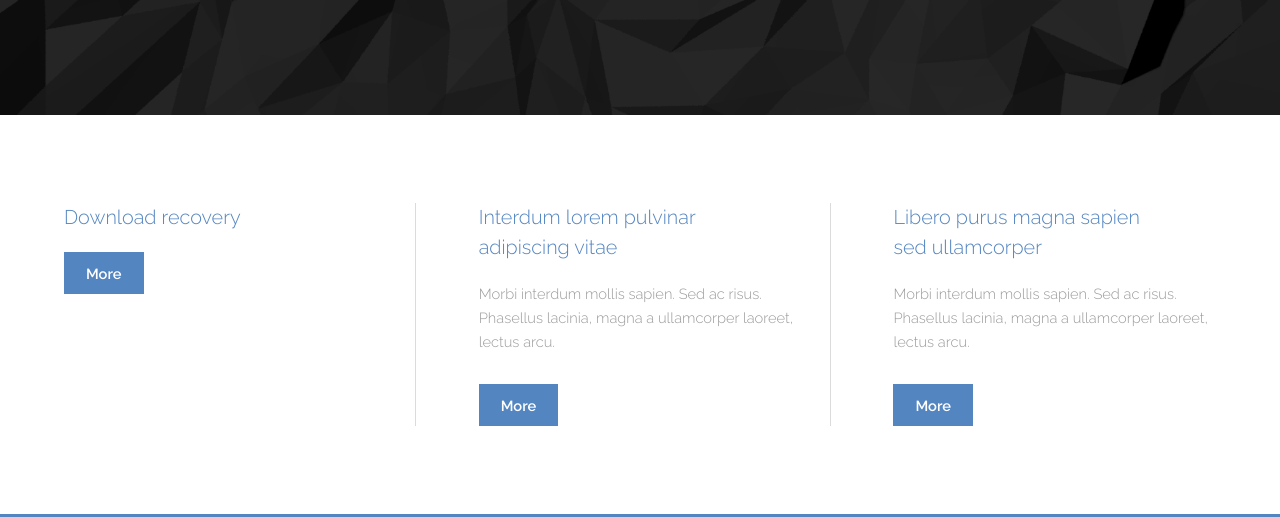
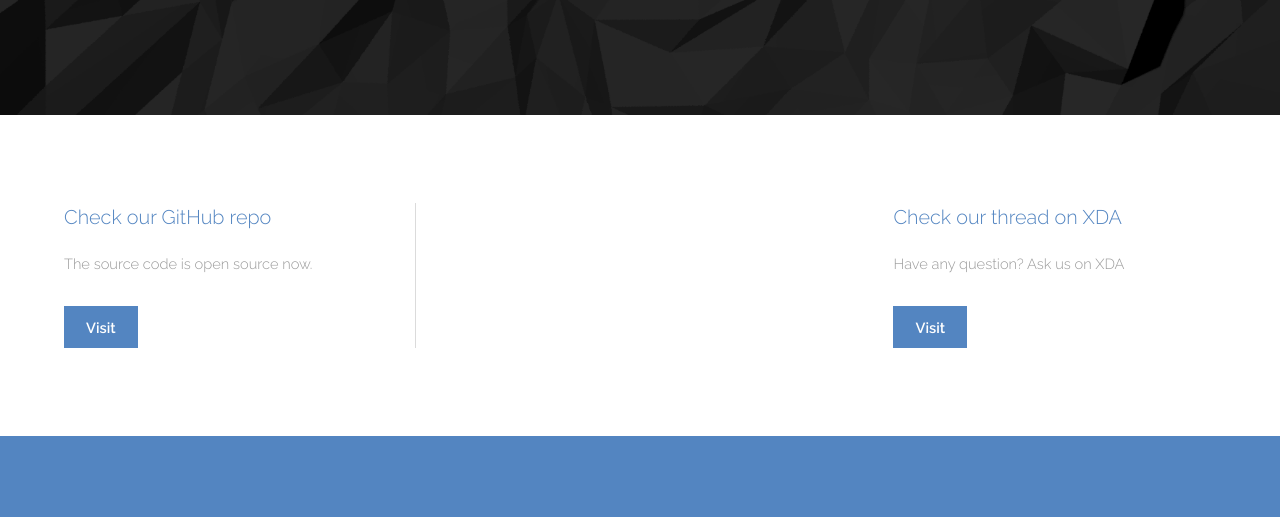
Before and after one commit to amitkhairnar44/twrpbuildersite, a plain HTML site: page index.html in a window 1280 px wide. Shown: the part 283-800 px from the top of the page. Drawn offline with Linux system fonts and the light colour scheme.

Commit message:
Update index.html

```diff
--- a/index.html
+++ b/index.html
@@ -38,30 +38,23 @@
 					<div class="flex flex-3">
 						<article>
 							<header>
-								<h3>Download recovery</h3>
+								<h3>Check our GitHub repo</h3>
 							</header>
+							<p>The source code is open source now.</p>
 							<footer>
-								<a href="#" class="button special">More</a>
+								<a href="https://github.com/TwrpBuilder/TwrpBuilder" class="button special">Visit</a>
 							</footer>
 						</article>
 						<article>
 							<header>
-								<h3>Interdum lorem pulvinar<br /> adipiscing vitae</h3>
+								<h3>Check our thread on XDA</h3>
 							</header>
-							<p>Morbi interdum mollis sapien. Sed ac risus. Phasellus lacinia, magna a ullamcorper laoreet, lectus arcu.</p>
+							<p>Have any question? Ask us on XDA</p>
 							<footer>
-								<a href="#" class="button special">More</a>
+								<a href="http://forum.xda-developers.com/android/apps-games/twrp-builder-t3501992" class="button special">Visit</a>
 							</footer>
 						</article>
-						<article>
-							<header>
-								<h3>Libero purus magna sapien<br /> sed ullamcorper</h3>
-							</header>
-							<p>Morbi interdum mollis sapien. Sed ac risus. Phasellus lacinia, magna a ullamcorper laoreet, lectus arcu.</p>
-							<footer>
-								<a href="#" class="button special">More</a>
-							</footer>
-						</article>
+
 					</div>
 				</div>
 			</section>
```
